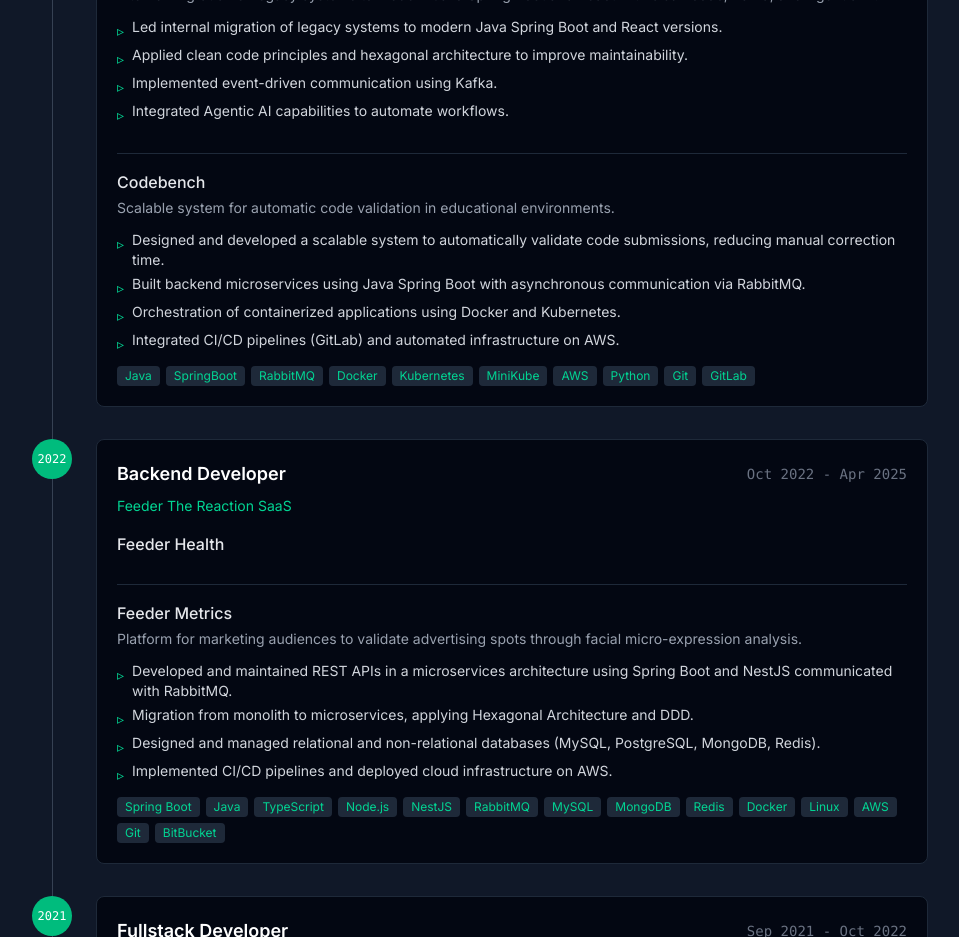
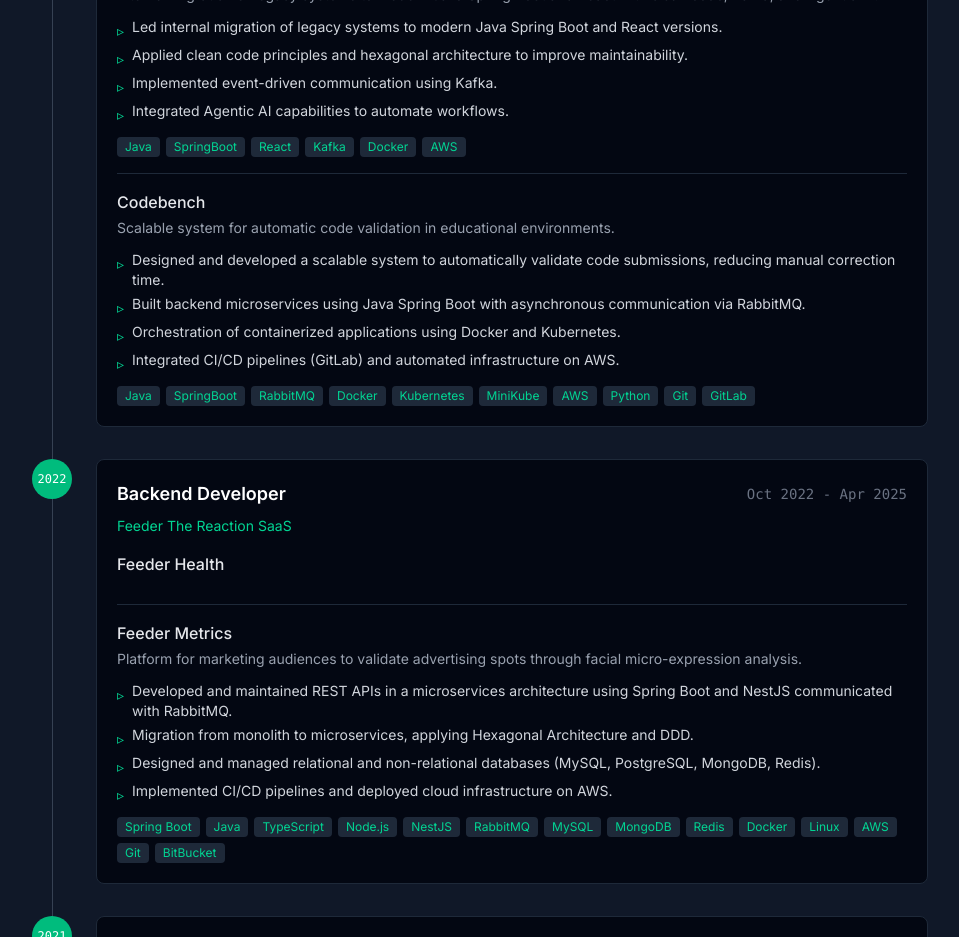
Before and after one commit to albertmenendezg/portfolio, a Next.js app: page / in a window 1280 px wide. Shown: the part 1880-2817 px from the top of the page, without its empty margins (160-1119 px from the left). Built offline with nearby package versions, Linux system fonts and the light colour scheme.

Commit message:
Add per-project skills for Oysho

```diff
--- a/src/data/portfolio.ts
+++ b/src/data/portfolio.ts
@@ -19,7 +19,7 @@
         nameKey: "experience.nter.projects.oysho.name",
         descriptionKey: "experience.nter.projects.oysho.description",
         tasksKey: "experience.nter.projects.oysho.tasks",
-        tech: []
+        tech: ["Java", "SpringBoot", "React", "Kafka", "Docker", "AWS"]
       },
       {
         nameKey: "experience.nter.projects.codebench.name",
```
